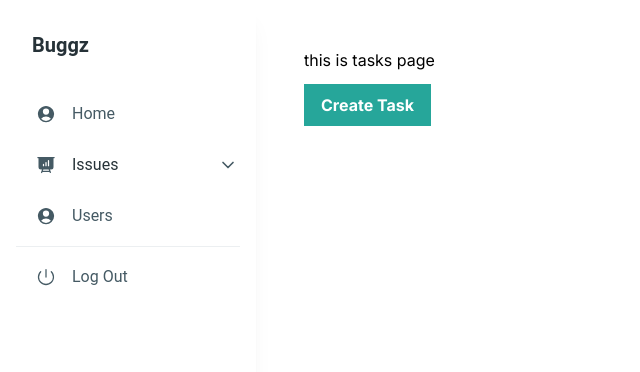
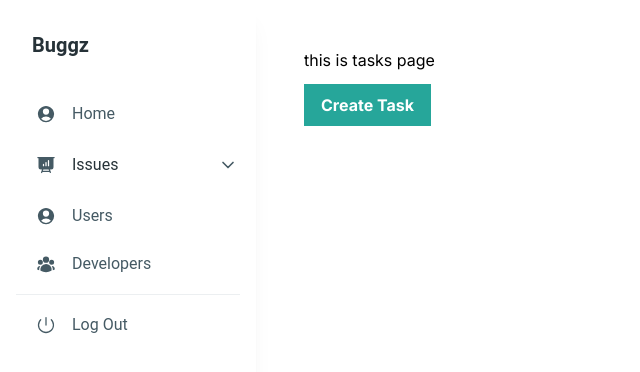
Before and after one commit to maxmulla23/issue-reporting--frontend, a Next.js app: page /dashboard/tasks in a window 1280 px wide. Shown: the top 372 px of the page, without its empty margins (0-640 px from the left). Built offline with nearby package versions, Linux system fonts and the light colour scheme.

Commit message:
dev page added

```diff
--- a/src/app/components/sidebar.js
+++ b/src/app/components/sidebar.js
@@ -8,6 +8,7 @@ import {
     Cog6ToothIcon,
     InboxIcon,
     PowerIcon,
+    UserGroupIcon,
   } from "@heroicons/react/24/solid";
 import { ChevronRightIcon, ChevronDownIcon } from "@heroicons/react/24/outline";
 import Link from "next/link";
@@ -101,6 +102,14 @@ export default function Sidebar(){
                         Users
                     </ListItem>
                     </Link>
+                    <Link href="/dashboard/developers">
+                        <ListItem>
+                            <ListItemPrefix>
+                                <UserGroupIcon className="h-5 w-5" />
+                            </ListItemPrefix>
+                            Developers
+                        </ListItem>
+                    </Link>
 
             </List>
             <hr className="my-50 border-blue-gray-50" />
--- /dev/null
+++ b/src/app/dashboard/developers/page.js
@@ -0,0 +1,25 @@
+'use client'
+
+import { Button, Typography } from "@material-tailwind/react"
+
+const TABLE_HEAD = ["Name", "Email", "Phone Number"]
+
+export default function Page()
+{
+    return(
+        <div className="mt-10">
+            <Typography variant="h2" color="teal">Developers</Typography>
+            <Button color="teal" className="mt-5">Add Developer</Button>
+        <Card className="h-full w-full overflow-scroll">
+            <table className="w-full min-w-max table-auto text-left">
+                <thead>
+                    <tr>
+
+                    </tr>
+                </thead>
+            </table>
+        </Card>
+
+        </div>
+    )
+}
```
